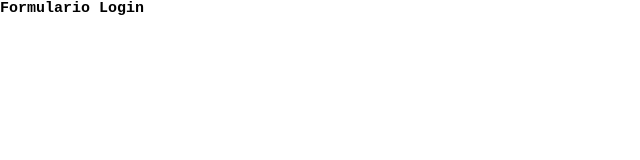
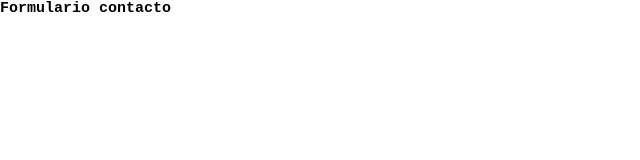
Before and after one commit to mirandajacobo/proyectos_formularios, a plain HTML site: page componentes/formularioDeContacto/formularioDeContacto.html in a window 1280 px wide. Shown: the full height of the page, 0-640 px from the left. Drawn offline with Linux system fonts and the light colour scheme; files that its build step writes are made by us from their sources.

Commit message:
Se conmpletaa formulario de contacto
-no hay observaciones

:
::# Please enter the commit message for your changes. Lines starting

```diff
--- a/componentes/formularioDeContacto/formularioDeContacto.html
+++ b/componentes/formularioDeContacto/formularioDeContacto.html
@@ -10,7 +10,7 @@
 </head>
 <body>
 
-    <h2> Formulario Login</h2>
+    <h2> Formulario contacto</h2>
 
     <script src="formularioDeContacto.js"></script>
 </body>
```
